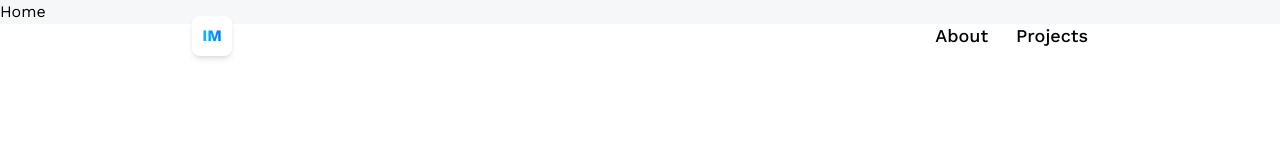
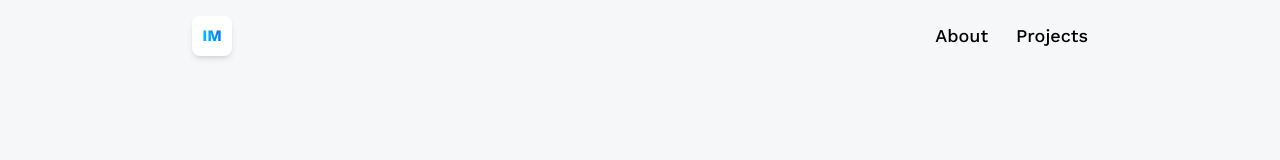
Before and after one commit to Imtious-coder/3dPortfolio, a React (Vite) app: page / in a window 1280 px wide. Shown: the top 160 px of the page. Built offline with nearby package versions, Linux system fonts and the light colour scheme.

Commit message:
Loader added.

```diff
--- a/package.json
+++ b/package.json
@@ -10,9 +10,12 @@
     "preview": "vite preview"
   },
   "dependencies": {
+    "@react-three/drei": "^9.99.4",
+    "@react-three/fiber": "^8.15.16",
     "react": "^18.2.0",
     "react-dom": "^18.2.0",
-    "react-router-dom": "^6.22.1"
+    "react-router-dom": "^6.22.1",
+    "three": "^0.161.0"
   },
   "devDependencies": {
     "@types/react": "^18.2.56",
--- /dev/null
+++ b/src/components/Loader.jsx
@@ -0,0 +1,14 @@
+import { Html } from "@react-three/drei";
+import React from "react";
+
+const Loader = () => {
+  return (
+    <Html>
+      <div className="flex justify-center items-center">
+        <div className="w-20 h-20 border-2 border-opacity-20 border-500 border-t-vlue-500 rounded-full animate-spin" />
+      </div>
+    </Html>
+  );
+};
+
+export default Loader;
--- a/src/pages/Home.jsx
+++ b/src/pages/Home.jsx
@@ -1,7 +1,22 @@
-import React from "react";
+import { Canvas } from "@react-three/fiber";
+import React, { Suspense } from "react";
+import Loader from "../components/Loader";
+// import Loader from "../components/Loader";
 
 const Home = () => {
-  return <div>Home</div>;
+  return (
+    <section className="w-full h-screen relative">
+      {/* <div className="absolute top-28 left-0 right-0 z-10 flex justify-center items-center">
+        Modal
+      </div> */}
+      <Canvas
+        className="w-full h-screen bg-transparent"
+        camera={{ near: 0.1, far: 1000 }}
+      >
+        <Suspense fallback={<Loader />}></Suspense>
+      </Canvas>
+    </section>
+  );
 };
 
 export default Home;
```
Also changed, not shown: 2 other files (tests, documents, lock files or other folders).
